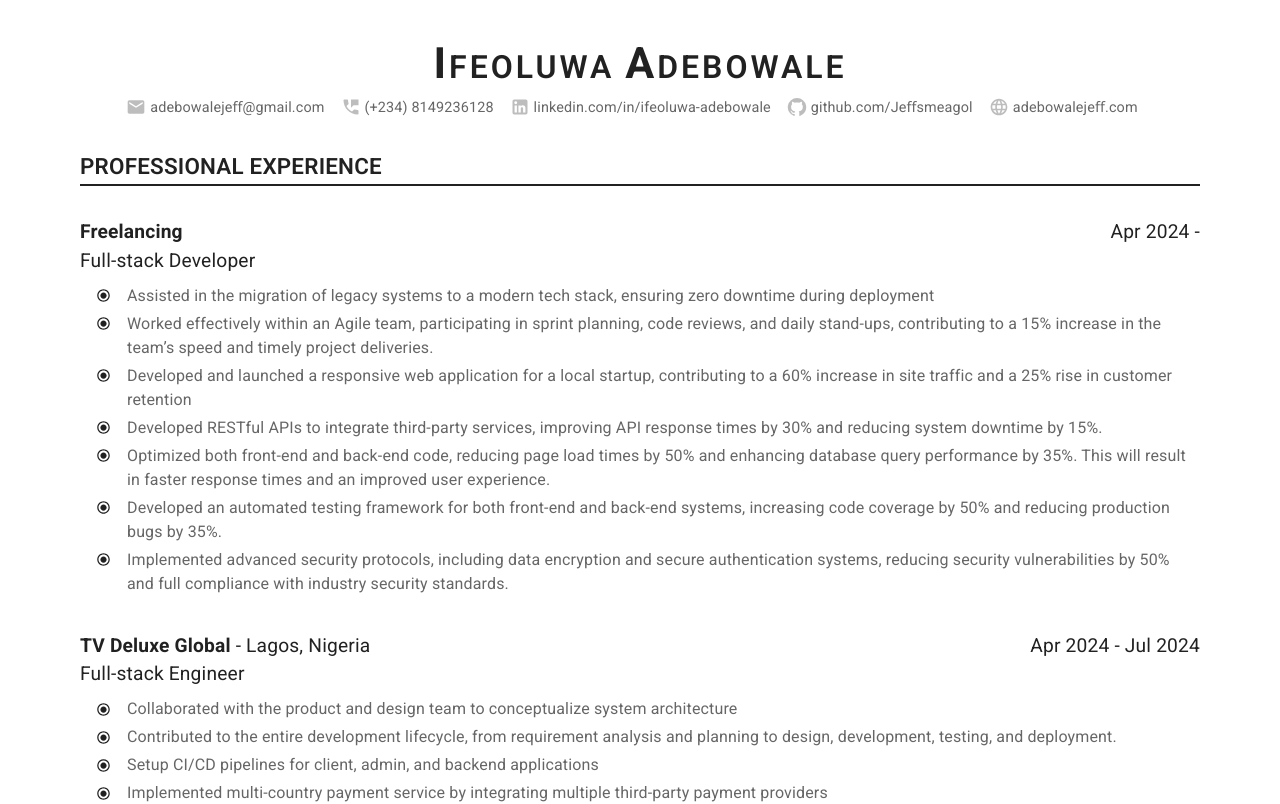
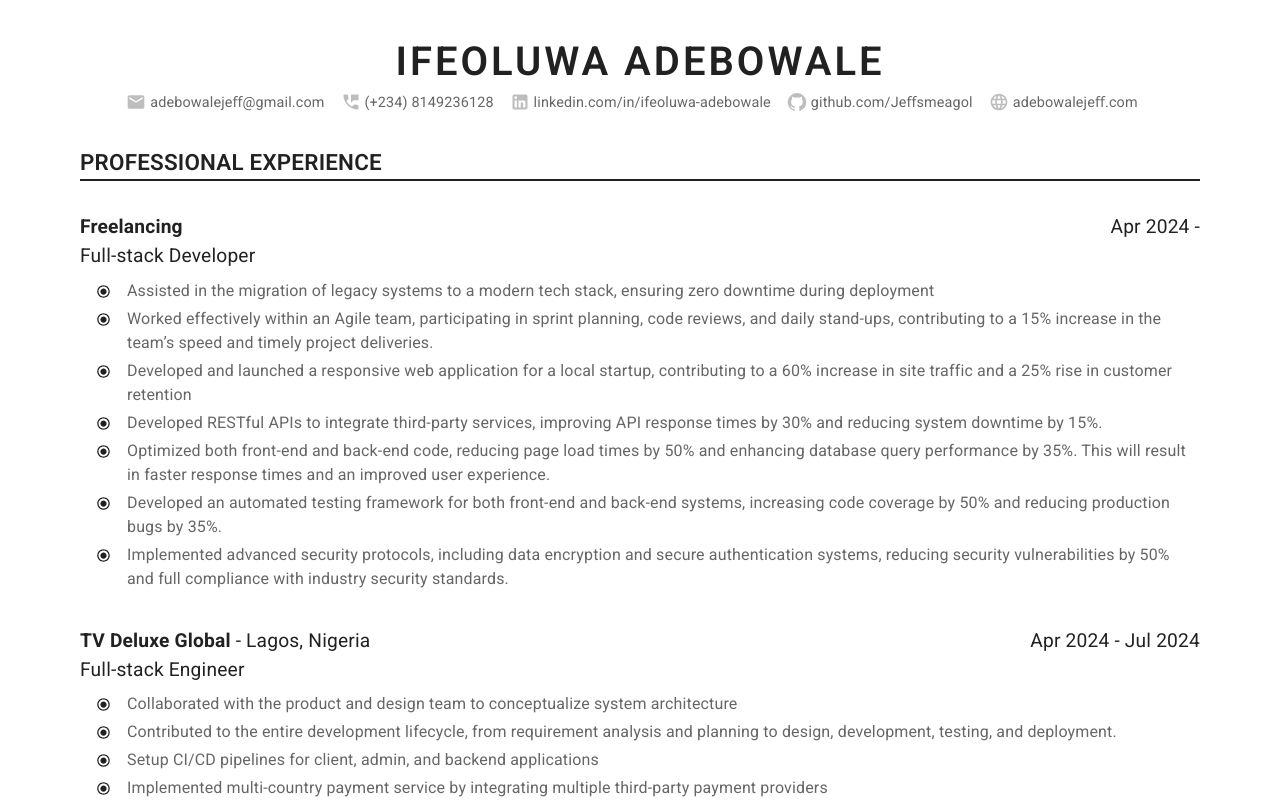
Before and after one commit to Jeffsmeagol/my-resume, a React (Vite) app: page / in a window 1280 px wide. Shown: the top 804 px of the page. Built offline with nearby package versions, Linux system fonts and the light colour scheme.

Commit message:
adjusted the name

```diff
--- a/src/App.jsx
+++ b/src/App.jsx
@@ -78,11 +78,10 @@ export default function App() {
         textAlign="center"
         fontWeight={600}
         letterSpacing={3}
-        fontSize="2rem"
+        fontSize="2.5rem"
       >
-        <span style={{ fontWeight: 900, fontSize: "2.7rem" }}>I</span>FEOLUWA{" "}
-        <span style={{ fontWeight: 900, fontSize: "2.7rem" }}>A</span>
-        DEBOWALE
+        IFEOLUWA
+        ADEBOWALE
       </Typography>
 
       {/* contacts */}
```
